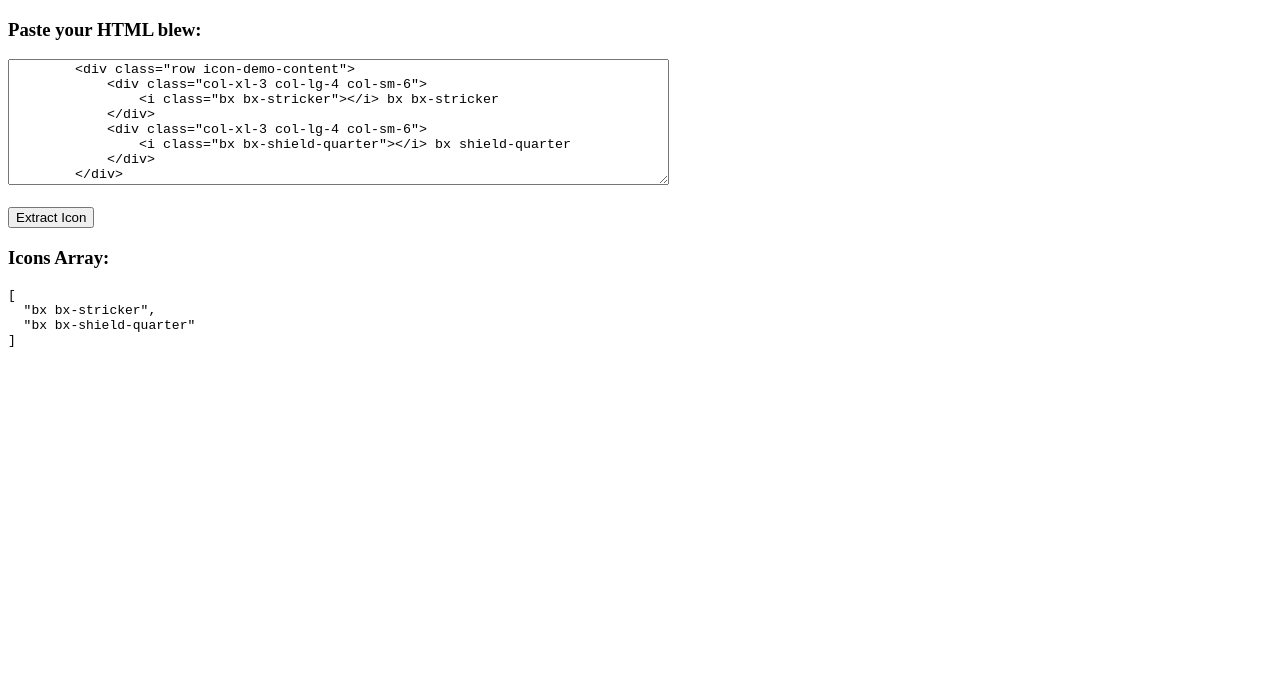
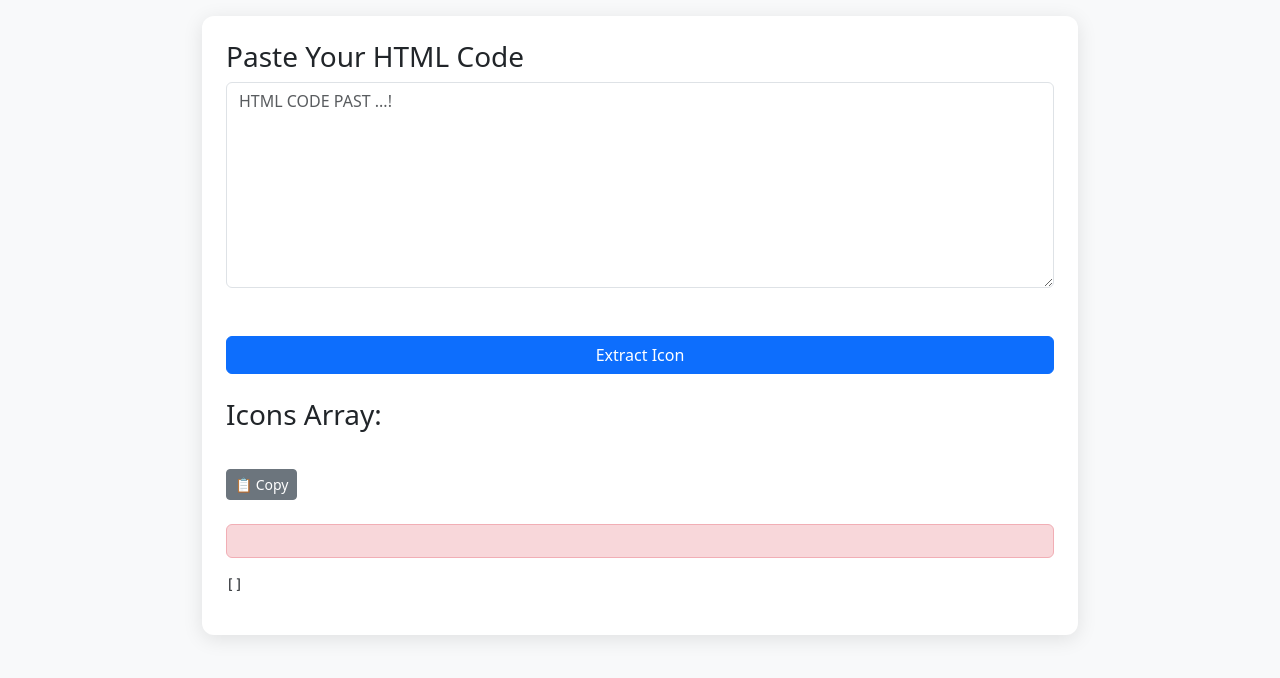
Before and after one commit to Mribrahimkhan360/Css-class-extractor-free, a plain HTML site: page index.html in a window 1280 px wide. Both pictures are taken after a click on the button "Extract Icon". Drawn offline with nearby package versions, Linux system fonts and the light colour scheme.

Commit message:
Update index.html

```diff
--- a/index.html
+++ b/index.html
@@ -1,30 +1,85 @@
 <!DOCTYPE html>
 <html lang="en">
+
 <head>
     <meta charset="UTF-8">
     <meta name="viewport" content="width=device-width, initial-scale=1.0">
     <title>Icon Extractor</title>
+    <link href="https://cdn.jsdelivr.net/npm/bootstrap@5.3.3/dist/css/bootstrap.min.css" rel="stylesheet">
+    <style>
+        body {
+            background-color: #f8f9fa;
+            min-height: 100vh;
+            padding: 1rem;
+        }
+
+        .container {
+            max-width: 900px;
+        }
+
+        .card {
+            border: none;
+            box-shadow: 0 4px 20px rgba(0, 0, 0, 0.1);
+            border-radius: 12px;
+        }
+
+        .btn-primary {
+            transition: transform 0.4s;
+        }
+
+        .btn-primary:active {
+            background: #f8f9fa;
+            padding: 1rem;
+            border-radius: 8px;
+            max-height: 300px;
+            overflow-y: auto;
+            font-size: 0.9rem;
+            border: 1px solid #dee2e6;
+        }
+
+        #iconList {
+            max-height: 0;
+            overflow: hidden;
+            transition: max-height 0.5s ease, opacity 0.5s ease;
+            opacity: 0;
+        }
+
+        #iconList.show {
+            max-height: 1000px;
+            /* adjust according to content */
+            opacity: 1;
+        }
+
+        .icon-item {
+            padding: 10px;
+            border-bottom: 1px solid #ddd;
+            display: flex;
+            align-items: center;
+            gap: 10px;
+        }
+    </style>
 </head>
+
 <body>
 
-    <h3>Paste your HTML blew:</h3>
-    <textarea name="htmlInput" id="htmlInput" rows="8" cols="80">
-        <div class="row icon-demo-content">
-            <div class="col-xl-3 col-lg-4 col-sm-6">
-                <i class="bx bx-stricker"></i> bx bx-stricker
-            </div>
-            <div class="col-xl-3 col-lg-4 col-sm-6">
-                <i class="bx bx-shield-quarter"></i> bx shield-quarter
-            </div>
+    <div class="container">
+        <div class="card p-4">
+            <h3>Paste Your HTML Code</h3>
+            <textarea name="htmlInput" class="form-control" placeholder="HTML CODE PAST ...!" id="htmlInput" rows="8"
+                cols="80"></textarea>
+            <br>
+            <br>
+            <button id="extractBtn" class="btn btn-primary">Extract Icon</button>
+            <h3 class="my-4">
+                Icons Array: <br /> <br />
+                <div id="copyBtn" class="btn btn-secondary btn-sm">📋 Copy</div>
+            </h3>
+            <div id="error" class="alert alert-danger"></div>
+            <pre id="output" class="iconList"></pre>
         </div>
-    </textarea>
-    <br>
-    <br>
-    <button id="extractBtn">Extract Icon</button>
-      <h3>Icons Array:</h3>
-  <pre id="output"></pre>
+    </div>
     <script>
-        document.getElementById("extractBtn").addEventListener("click",function(){
+        document.getElementById("extractBtn").addEventListener("click", function () {
             const htmlInput = document.getElementById("htmlInput").value;
 
             // DOM Temprary create
@@ -46,8 +101,35 @@
             });
 
             // output show
-            document.getElementById("output").textContent = JSON.stringify(icons,null,2);
+            document.getElementById("output").textContent = JSON.stringify(icons, null, 2);
+
+        });
+
+        // copy icon
+        const copyBtn = document.getElementById("copyBtn");
+        const output = document.getElementById("output");
+        copyBtn.addEventListener("click", function () {
+            if (!output.textContent) {
+                alert("Icon array copied to clipboard!");
+            }
+            navigator.clipboard.writeText(output.textContent)
+                .then(() => alert("Icons arrqay copied to"))
+                .catch(() => alert("Failed to copy."));
+
+        });
+
+
+        const extractBtn = document.getElementById('extractBtn');
+        const iconList = document.getElementById('iconList');
+
+        extractBtn.addEventListener('click', () => {
+            iconList.classList.toggle('show');
+            // Smooth scroll into view when shown
+            if (iconList.classList.contains('show')) {
+                iconList.scrollIntoView({ behavior: 'smooth', block: 'start' });
+            }
         });
     </script>
 </body>
+
 </html>
```
